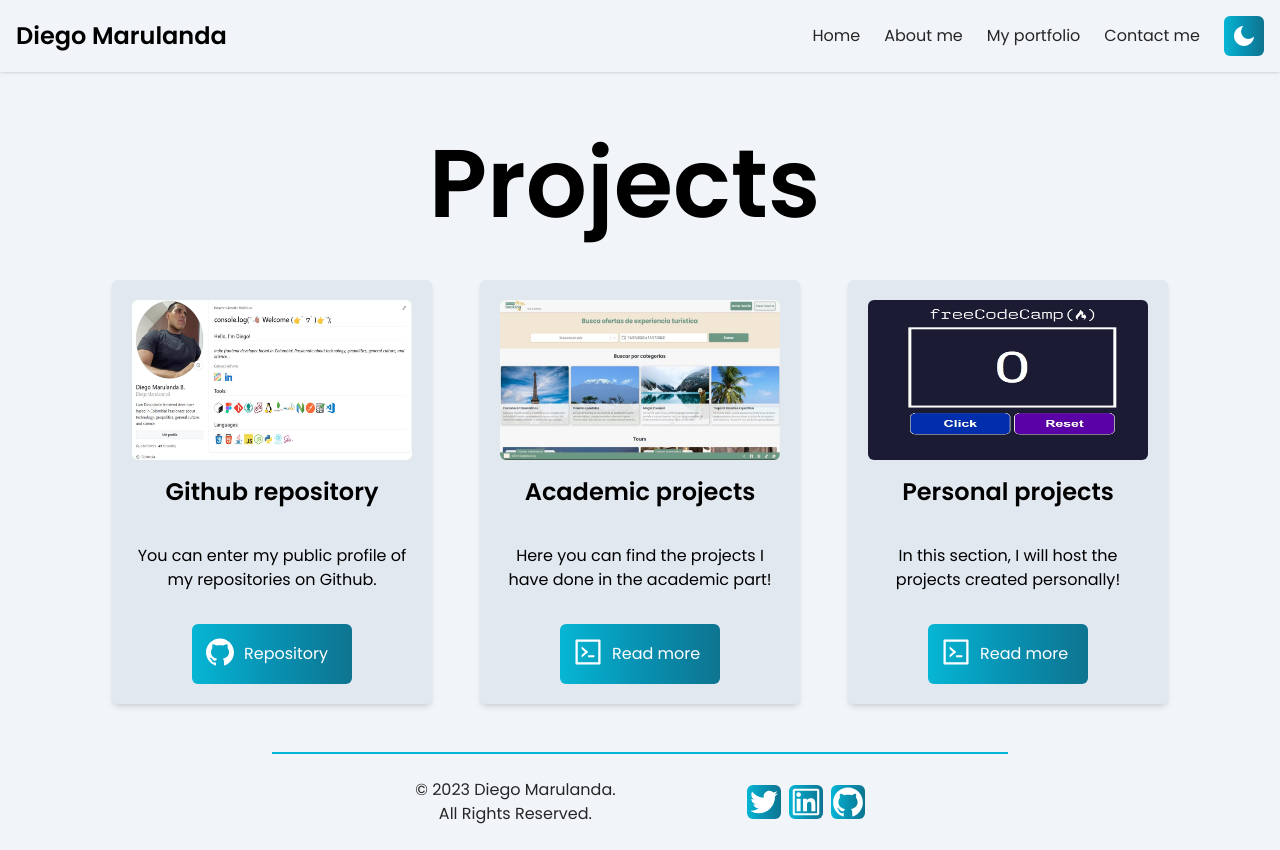
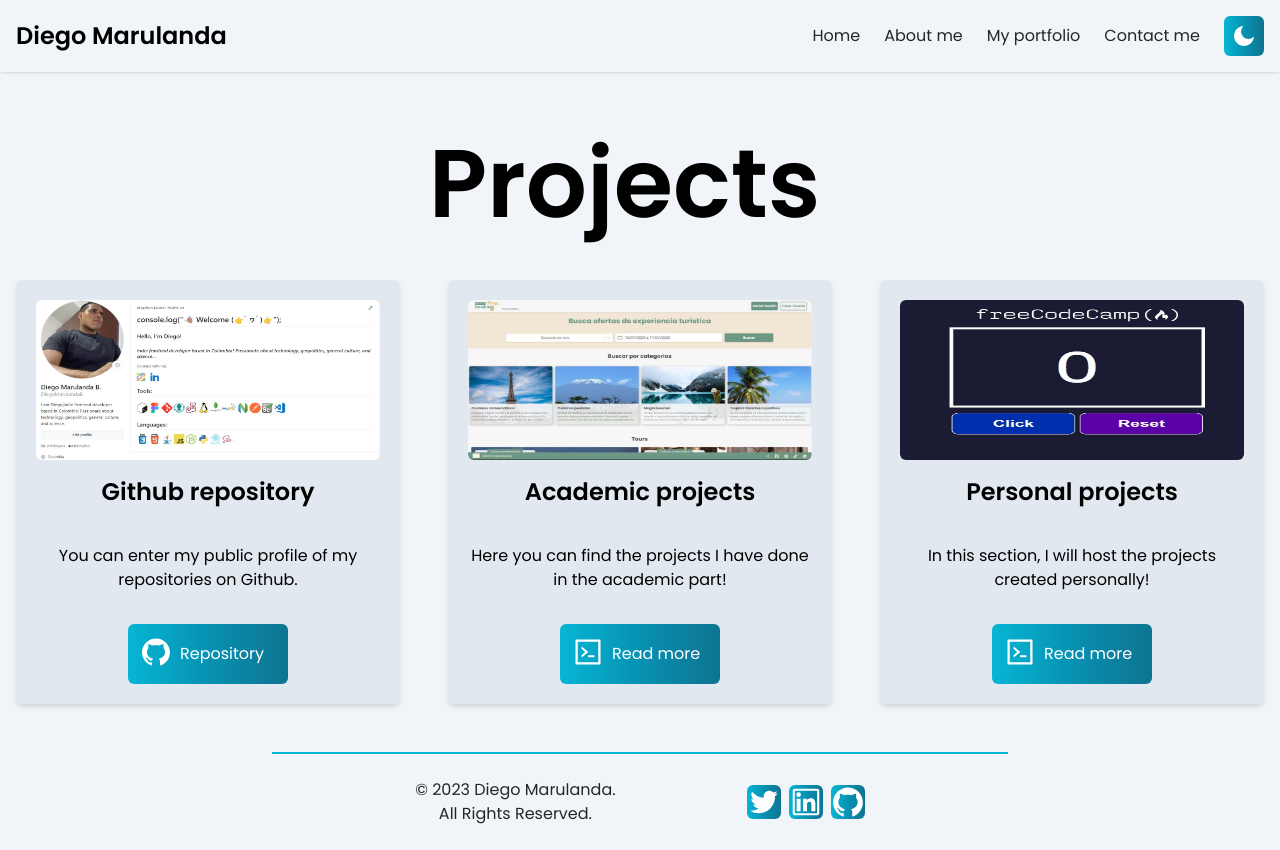
Before and after one commit to DiegoMarulandaB/Portfolio, a Next.js app: page /projects in a window 1280 px wide. Built offline with nearby package versions, Linux system fonts and the light colour scheme.

Commit message:
add_new_measurements_cards_projects_2

```diff
--- a/src/app/projects/page.tsx
+++ b/src/app/projects/page.tsx
@@ -22,10 +22,10 @@ const Projects = () => {
           <AnimatedText text="Projects" className="text-left mr-2 mb-2 mt-16 font-bold" />
         </h1>
       </div>
-     <div className="flex flex-col text-center items-center justify-center ">
+
       <div className="grid grid-cols-1 gap-4 md:grid-cols-3 mt-8  ">
         {/* About */}
-        <div className="bg-slate-200 dark:bg-slate-600  rounded-md  shadow-md p-5 mx-4 w-80">
+        <div className="bg-slate-200 dark:bg-slate-600  rounded-md  shadow-md p-5 mx-4">
           <div className="flex flex-col items-center justify-center">
             <Image
               src="/ProfileGithub.jpg"
@@ -61,7 +61,7 @@ const Projects = () => {
         </div>
 
         {/* Projects */}
-        <div className="bg-slate-200 dark:bg-slate-600 rounded-md  shadow-md p-5 mx-4 w-80">
+        <div className="bg-slate-200 dark:bg-slate-600 rounded-md  shadow-md p-5 mx-4">
           <div className="flex flex-col items-center justify-center">
             <Image
               src="/digitalBooking.jpg"
@@ -96,7 +96,7 @@ const Projects = () => {
         </div>
 
         {/* Contact */}
-        <div className="bg-slate-200 dark:bg-slate-600 rounded-md  shadow-md p-5 mx-4 w-80">
+        <div className="bg-slate-200 dark:bg-slate-600 rounded-md  shadow-md p-5 mx-4">
           <div className="flex flex-col items-center justify-center">
             <Image
               src="/counterClick.jpg"
@@ -130,7 +130,6 @@ const Projects = () => {
           </div>
         </div>
       </div>
-    </div>
     </section>
   )
 }
```
